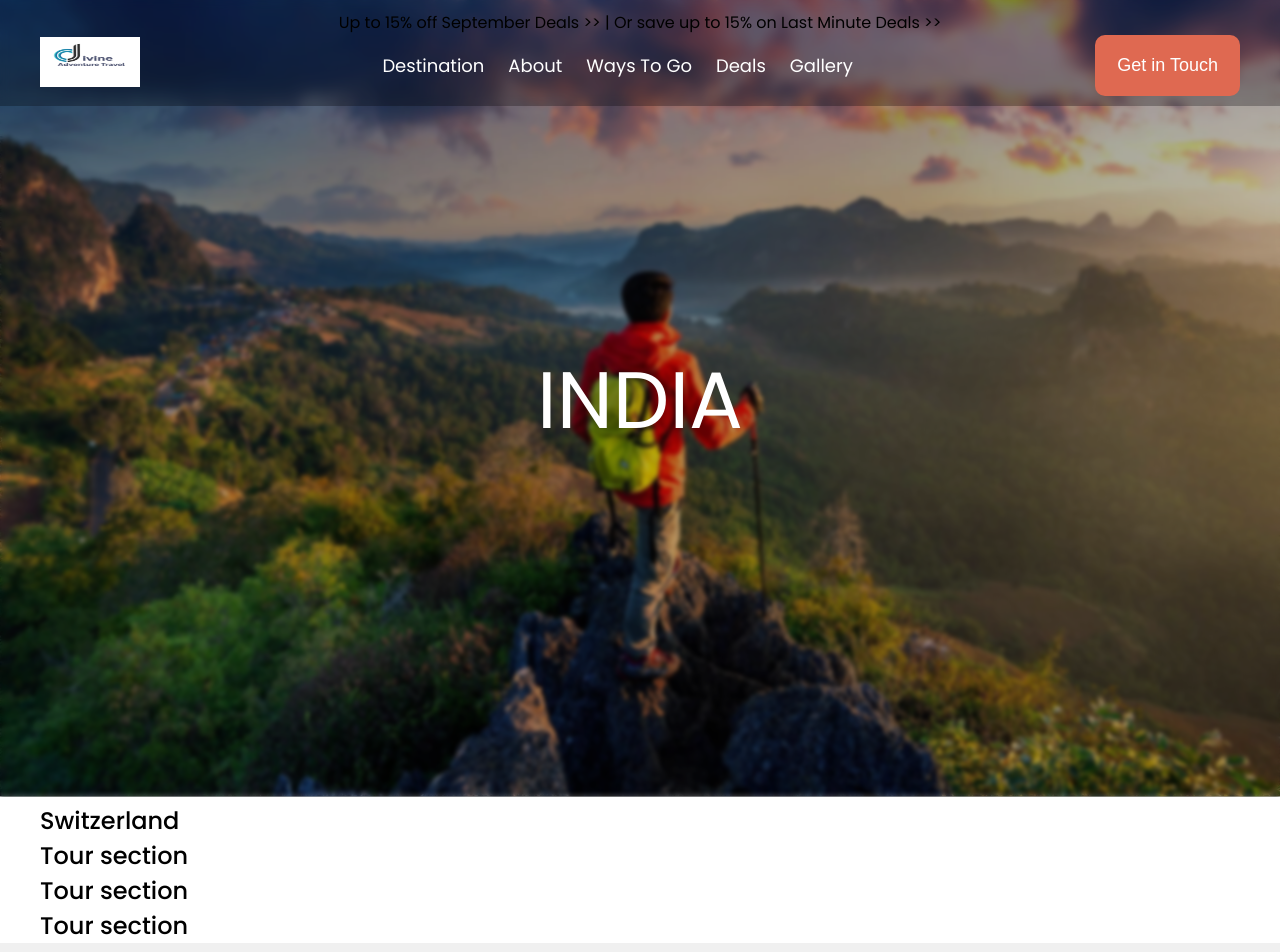
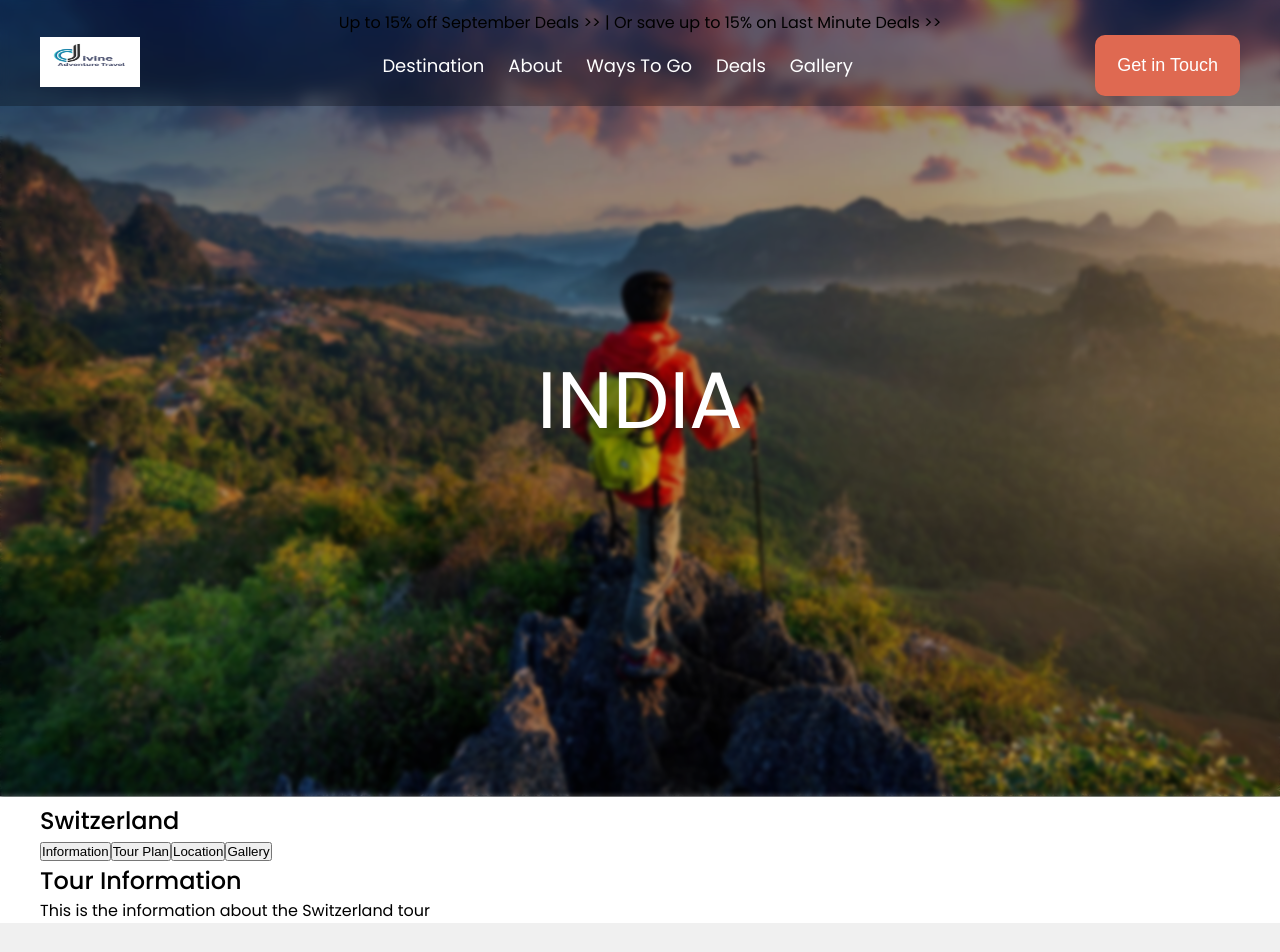
Before and after one commit to Arun78072/divine_adventure, a Next.js app: page /destination/view/00000 in a window 1280 px wide. Shown: the top 952 px of the page. Built offline with nearby package versions, Linux system fonts and the light colour scheme; no server answers.

Commit message:
updatepages

```diff
--- /dev/null
+++ b/pages/destination/view/GalleryTab.js
@@ -0,0 +1,8 @@
+export default function GalleryTab() {
+  return (
+    <div className="p-4">
+      <h2 className="text-xl font-semibold mb-2">galrry tab</h2>
+      <p>This is the galrry tab</p>
+    </div>
+  );
+}
--- /dev/null
+++ b/pages/destination/view/InformationTab.js
@@ -0,0 +1,9 @@
+
+export default function InformationTab() {
+  return (
+    <div className="p-4">
+      <h2 className="text-xl font-semibold mb-2">Tour Information</h2>
+      <p>This is the information about the Switzerland tour</p>
+    </div>
+  );
+}
--- /dev/null
+++ b/pages/destination/view/LocationTab.js
@@ -0,0 +1,8 @@
+export default function LocationTab() {
+  return (
+    <div className="p-4">
+      <h2 className="text-xl font-semibold mb-2">Location tour</h2>
+      <p>This is the LocationTab</p>
+    </div>
+  );
+}
--- /dev/null
+++ b/pages/destination/view/TourPlanTab.js
@@ -0,0 +1,8 @@
+export default function TourPlanTab() {
+  return (
+    <div className="p-4">
+      <h2 className="text-xl font-semibold mb-2">Tour plan</h2>
+      <p>This is tour plan</p>
+    </div>
+  );
+}
--- a/pages/destination/view/[destinationSlug].js
+++ b/pages/destination/view/[destinationSlug].js
@@ -1,24 +1,19 @@
 import { useRouter } from "next/router";
-
 import { useEffect, useState } from "react";
 import { toast } from "react-toastify";
-import { baseUrl, copyToClipboard, nestReplies } from "@/utils";
+import { baseUrl, nestReplies } from "@/utils";
 import axios from "axios";
-import Loader from "@/components/Loader";
-import { AiOutlineLike } from "react-icons/ai";
-import { FaHeart, FaRegCopy } from "react-icons/fa";
-import { LuSendHorizonal } from "react-icons/lu";
-import { useSession } from "next-auth/react";
-import CommentBox from "@/components/CommentBox";
-import { RiDeleteBinFill } from "react-icons/ri";
-import ConfirmationBox from "@/components/ConfirmationBox";
-import DialogBox from "@/components/DialogBox";
 import Image from "next/image";
+
+import InformationTab from "./InformationTab";
+import GalleryTab from "./GalleryTab";
+import LocationTab from "./LocationTab";
+import TourPlanTab from "./TourPlanTab";
 
 export default function ViewPost() {
   const [postData, setPostData] = useState({});
   const [loading, setLoading] = useState(false);
-  const { data: session, status } = useSession();
+  const [activeTab, setActiveTab] = useState("Information");
 
   const router = useRouter();
   const { postSlug } = router.query;
@@ -26,33 +21,31 @@ export default function ViewPost() {
   const getSparkDetailsApi = async (url) => {
     setLoading(true);
     try {
-      const response = await axios.get(
-        `${baseUrl}/api/post/spark?sparkId=${url}`,
-        {
-          headers: {
-            "Content-Type": "application/json",
-          },
-        }
-      );
-      if (response.status == 200) {
+      const response = await axios.get(`url`);
+      if (response.status === 200) {
         const data = response.data;
-
         setPostData({ ...data.data.posts, user: data.data.user });
-        setComments(nestReplies(data.data.comment));
       } else {
         toast.error("Something went wrong");
       }
     } catch (e) {
-      if (e?.response?.data?.error == "User not authenticated") {
-        toast.error("User not authenticated");
-        router.push("/");
-      } else {
-        toast.error("Something went wrong");
-      }
+      toast.error("Error fetching post data");
+      router.push("/");
     } finally {
       setLoading(false);
     }
   };
+
+  let tabContent;
+  if (activeTab === "Information") {
+    tabContent = <InformationTab />;
+  } else if (activeTab === "Tour Plan") {
+    tabContent = <TourPlanTab />;
+  } else if (activeTab === "Location") {
+    tabContent = <LocationTab />;
+  } else if (activeTab === "Gallery") {
+    tabContent = <GalleryTab />;
+  }
 
   return (
     <section>
@@ -62,6 +55,7 @@ export default function ViewPost() {
           width={0}
           height={0}
           sizes="100vw"
+          alt="Banner"
           style={{
             width: "100%",
             height: "800px",
@@ -70,20 +64,27 @@ export default function ViewPost() {
           }}
         />
       </div>
-      <div className="container">
-        <div className="info_tab">
-          <h1>Switzerland</h1>
+
+      <div className="container mx-auto px-4 py-8">
+        <h1 className="text-4xl font-bold mb-6">Switzerland</h1>
+
+        <div className="flex space-x-4 border-b mb-6">
+          {["Information", "Tour Plan", "Location", "Gallery"].map((tab) => (
+            <button
+              key={tab}
+              onClick={() => setActiveTab(tab)}
+              className={`py-2 px-4 font-semibold transition ${
+                activeTab === tab
+                  ? "border-b-4 border-blue-500 text-blue-500"
+                  : "text-gray-500 hover:text-blue-500"
+              }`}
+            >
+              {tab}
+            </button>
+          ))}
         </div>
 
-        <div className="tour_tab">
-          <h1>Tour section</h1>
-        </div>
-        <div className="location_tab">
-          <h1>Tour section</h1>
-        </div>
-        <div className="gallery_tab">
-          <h1>Tour section</h1>
-        </div>
+        <div className="bg-white shadow rounded">{tabContent}</div>
       </div>
     </section>
   );
```
